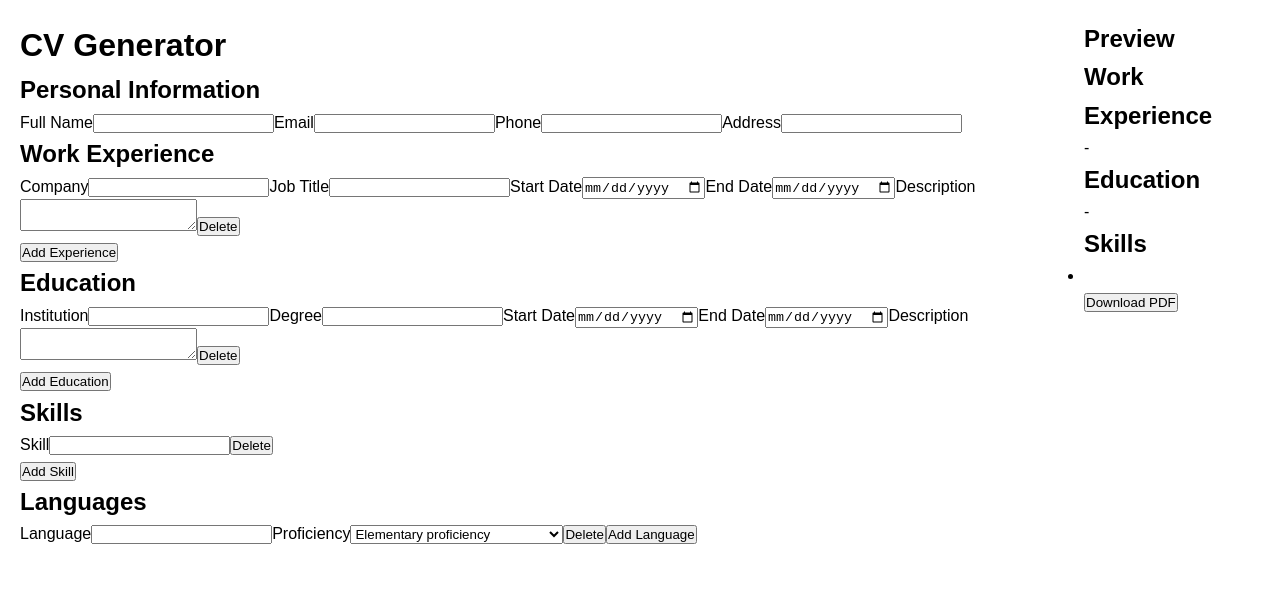
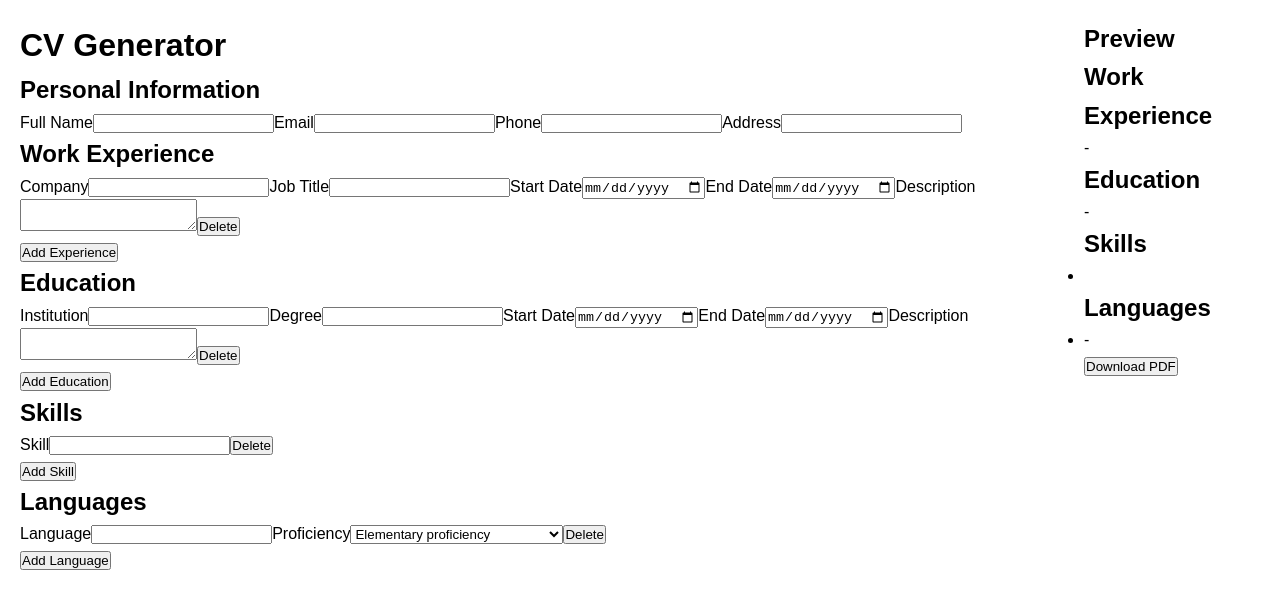
Before and after one commit to dlastic/cv-application, a React (Vite) app: page / in a window 1280 px wide. Shown: the top 608 px of the page. Built offline with nearby package versions, Linux system fonts and the light colour scheme.

Commit message:
Add languages handling

```diff
--- a/src/App.jsx
+++ b/src/App.jsx
@@ -4,7 +4,7 @@ import PersonalInfo from "./components/PersonalInfo";
 import ExperienceList from "./components/ExperienceList";
 import EducationList from "./components/EducationList";
 import SkillsList from "./components/SkillsList";
-import Languages from "./components/Languages";
+import LanguagesList from "./components/LanguagesList";
 import CVDisplay from "./components/CVDisplay";
 
 export default function App() {
@@ -40,6 +40,13 @@ export default function App() {
       name: "",
     },
   ]);
+  const [languages, setLanguages] = useState([
+    {
+      id: Date.now(),
+      lang: "",
+      proficiency: "",
+    },
+  ]);
 
   return (
     <div className="App">
@@ -52,7 +59,7 @@ export default function App() {
         />
         <EducationList educations={educations} setEducations={setEducations} />
         <SkillsList skills={skills} setSkills={setSkills} />
-        <Languages />
+        <LanguagesList languages={languages} setLanguages={setLanguages} />
       </div>
 
       <div className="preview-section">
@@ -61,6 +68,7 @@ export default function App() {
           experiences={experiences}
           educations={educations}
           skills={skills}
+          languages={languages}
         />
       </div>
     </div>
--- a/src/components/CVDisplay.jsx
+++ b/src/components/CVDisplay.jsx
@@ -1,6 +1,20 @@
 import "../styles/CVDisplay.css";
 
-export default function CVDisplay({ info, experiences, educations, skills }) {
+export default function CVDisplay({
+  info,
+  experiences,
+  educations,
+  skills,
+  languages,
+}) {
+  const proficiencyMap = {
+    elementary: "Elementary proficiency",
+    limited: "Limited working proficiency",
+    professional: "Professional working proficiency",
+    full: "Full professional proficiency",
+    native: "Native or bilingual proficiency",
+  };
+
   return (
     <div className="cv-display">
       <h2>Preview</h2>
@@ -49,6 +63,17 @@ export default function CVDisplay({ info, experiences, educations, skills }) {
         </ul>
       </div>
 
+      <div className="languages">
+        <h2>Languages</h2>
+        <ul>
+          {languages.map((language) => (
+            <li key={language.id}>
+              {language.lang} - {proficiencyMap[language.proficiency]}
+            </li>
+          ))}
+        </ul>
+      </div>
+
       <button>Download PDF</button>
     </div>
   );
--- /dev/null
+++ b/src/components/Language.jsx
@@ -0,0 +1,41 @@
+import "../styles/Languages.css";
+
+export default function Language({ language, setLanguage, deleteLanguage }) {
+  const handleChange = (e) => {
+    const { name, value } = e.target;
+    setLanguage({ ...language, [name]: value });
+  };
+
+  return (
+    <div className="languages">
+      <form>
+        <label htmlFor={`language-${language.id}`}>Language</label>
+        <input
+          type="text"
+          id={`language-${language.id}`}
+          name="lang"
+          value={language.lang}
+          onChange={handleChange}
+        />
+
+        <label htmlFor={`proficiency-${language.id}`}>Proficiency</label>
+        <select
+          id={`proficiency-${language.id}`}
+          name="proficiency"
+          value={language.proficiency}
+          onChange={handleChange}
+        >
+          <option value="elementary">Elementary proficiency</option>
+          <option value="limited">Limited working proficiency</option>
+          <option value="professional">Professional working proficiency</option>
+          <option value="full">Full professional proficiency</option>
+          <option value="native">Native or bilingual proficiency</option>
+        </select>
+
+        <button type="button" onClick={deleteLanguage}>
+          Delete
+        </button>
+      </form>
+    </div>
+  );
+}
--- a/src/components/Languages.jsx
+++ /dev/null
@@ -1,25 +0,0 @@
-import "../styles/Languages.css";
-
-export default function Languages() {
-  return (
-    <div className="languages">
-      <h2>Languages</h2>
-      <form>
-        <label htmlFor="language">Language</label>
-        <input type="text" id="language" name="language" />
-
-        <label htmlFor="proficiency">Proficiency</label>
-        <select id="proficiency" name="proficiency">
-          <option value="elementary">Elementary proficiency</option>
-          <option value="limited">Limited working proficiency</option>
-          <option value="professional">Professional working proficiency</option>
-          <option value="full">Full professional proficiency</option>
-          <option value="native">Native or bilingual proficiency</option>
-        </select>
-
-        <button type="button">Delete</button>
-        <button type="button">Add Language</button>
-      </form>
-    </div>
-  );
-}
--- /dev/null
+++ b/src/components/LanguagesList.jsx
@@ -0,0 +1,39 @@
+import Language from "./Language";
+
+export default function LanguagesList({ languages, setLanguages }) {
+  const addLanguage = () => {
+    setLanguages([
+      ...languages,
+      { id: Date.now(), language: "", proficiency: "elementary" },
+    ]);
+  };
+
+  const updateLanguage = (id, updatedLang) => {
+    setLanguages(
+      languages.map((lang) => (lang.id === id ? updatedLang : lang))
+    );
+  };
+
+  const deleteLanguage = (id) => {
+    setLanguages(languages.filter((lang) => lang.id !== id));
+  };
+
+  return (
+    <div className="languages-list">
+      <h2>Languages</h2>
+      {languages.map((language) => (
+        <Language
+          key={language.id}
+          language={language}
+          setLanguage={(updatedLanguage) =>
+            updateLanguage(language.id, updatedLanguage)
+          }
+          deleteLanguage={() => deleteLanguage(language.id)}
+        />
+      ))}
+      <button type="button" onClick={addLanguage}>
+        Add Language
+      </button>
+    </div>
+  );
+}
```
